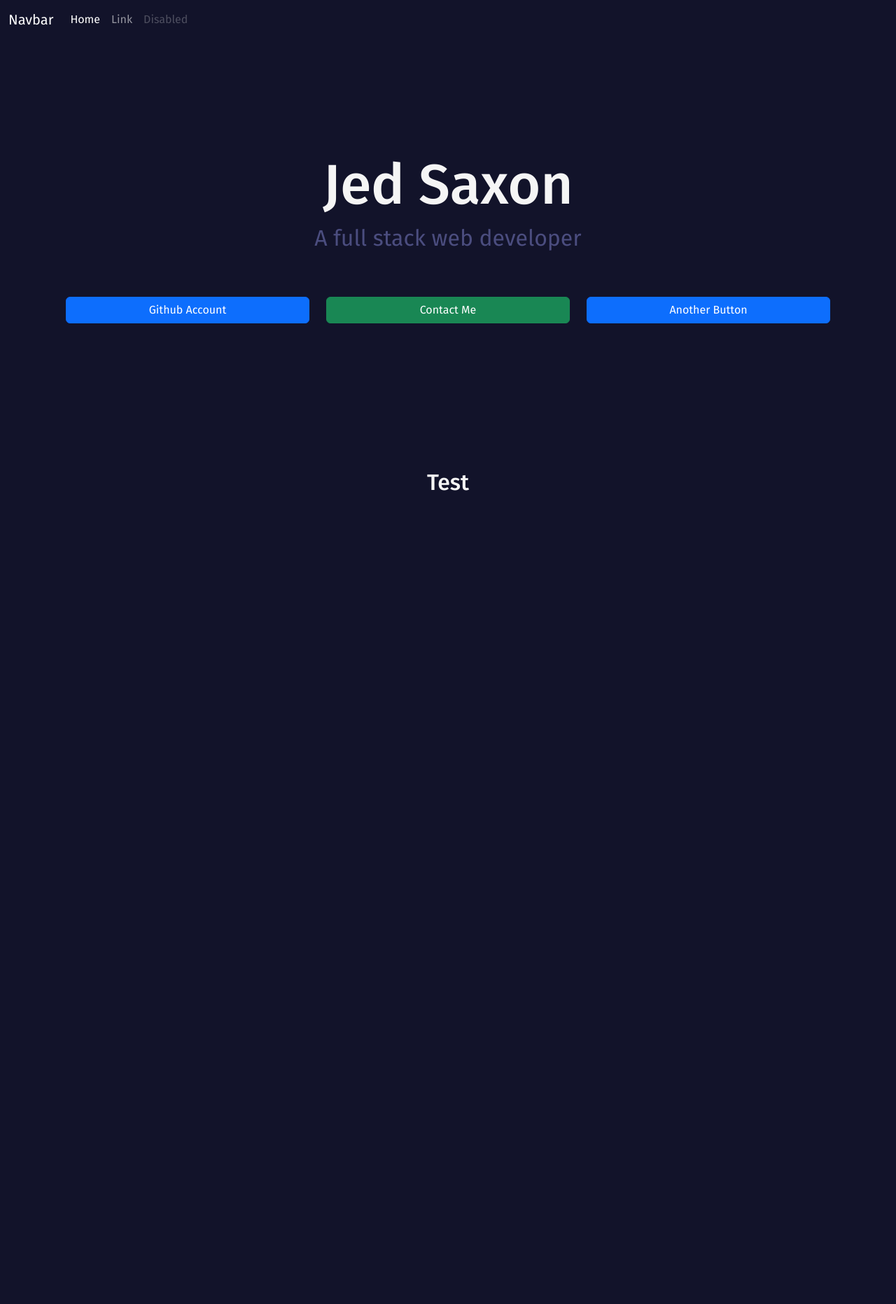
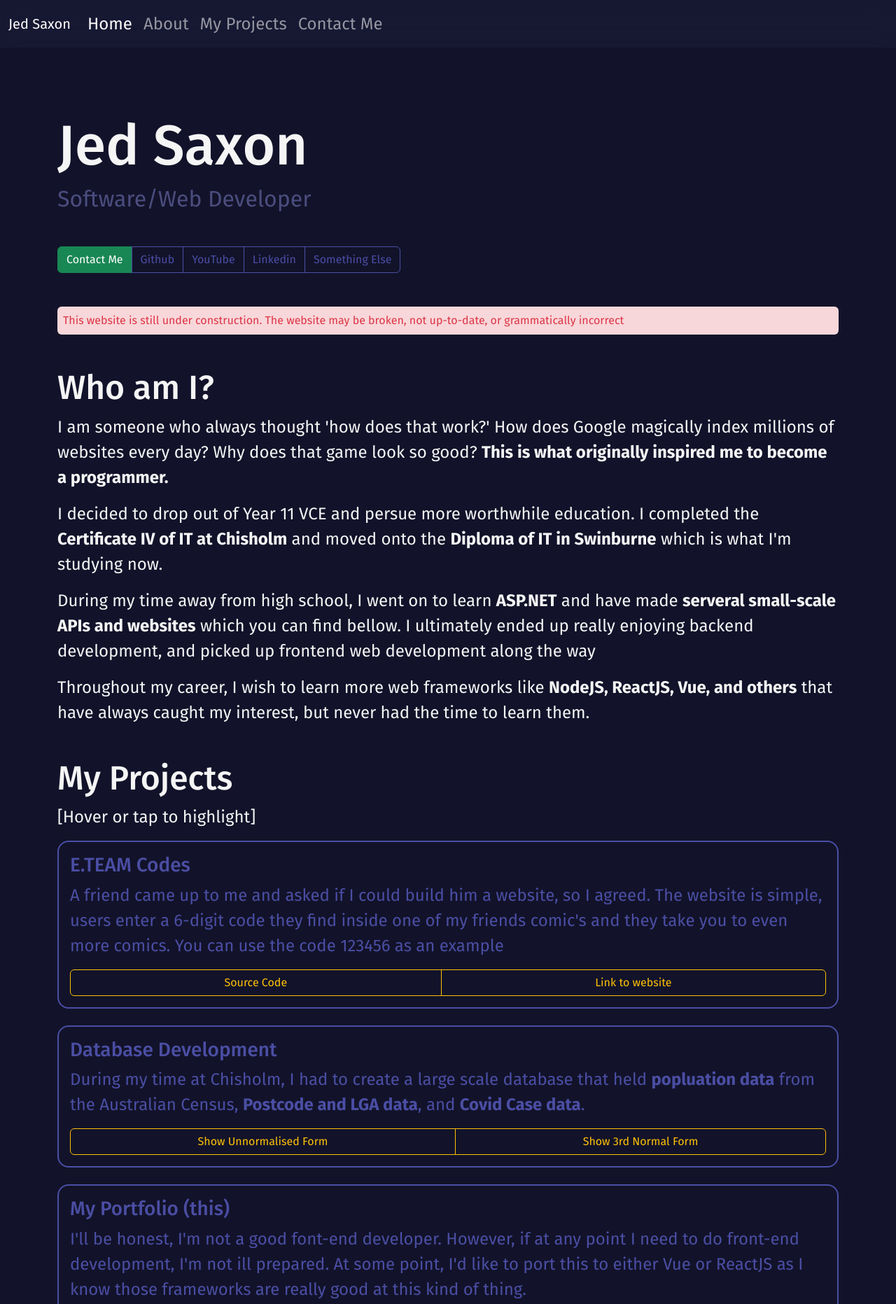
Before and after one commit to Jed-Saxon/PortfolioWebsite-2.0, a plain HTML site: page index.html in a window 1280 px wide. Shown: the top 1863 px of the page at 70% size. Before the commit the page ends 800 px from the top, so only its background shows below. Drawn offline with nearby package versions, Linux system fonts and the light colour scheme.

Commit message:
Forgot to hit 'commit' :skull:

```diff
--- a/index.html
+++ b/index.html
@@ -15,50 +15,125 @@
 </head>
 
 <body>
-    <nav class="navbar navbar-expand-sm navbar-dark bg-blue" style="background-color: none;">
+    <nav class="navbar navbar-expand-lg navbar-dark blur fixed-top" style="background-color: none;">
         <div class="container-fluid">
-            <a class="navbar-brand" href="#">Navbar</a>
+            <a class="navbar-brand" href="#">Jed Saxon</a>
             <button class="navbar-toggler" type="button" data-bs-toggle="collapse" data-bs-target="#navbarSupportedContent" aria-controls="navbarSupportedContent" aria-expanded="false" aria-label="Toggle navigation">
               <span class="navbar-toggler-icon"></span>
             </button>
             <div class="collapse navbar-collapse" id="navbarSupportedContent">
-                <ul class="navbar-nav me-auto mb-2 mb-sm-0">
+                <ul class="navbar-nav me-auto mb-2 mb-lg-0">
                     <li class="nav-item">
 						<a class="nav-link active" aria-current="page" href="#">Home</a>
                 	</li>
                 	<li class="nav-item">
-						<a class="nav-link" href="#">Link</a>
+						<a class="nav-link" href="#about">About</a>
                 	</li>
 					<li class="nav-item">
-						<a class="nav-link disabled" href="#" tabindex="-1" aria-disabled="true">Disabled</a>
+						<a class="nav-link" href="#my-projects" tabindex="-1" aria-disabled="true">My Projects</a>
 					</li>
+					<li class="nav-item">
+						<a class="nav-link" href="#contact-me">Contact Me</a>
+                	</li>
               	</ul>
             </div>
         </div>
     </nav>
 	<!-- TODO - fade-in fade-in-anim  -->
-    <div class="container-md col d-sm-flex align-items-sm-center justify-content-sm-center flex-column text-sm-center " style="margin-top: 10rem;">
+    <div class="container-sm" style="margin-top: 10rem;">
         <div class="mb-sm-5">
-            <h1>Jed Saxon</h1>
-            <p class="sub">A full stack web developer</p>
+            <h1 id="title">Jed Saxon</h1>
+            <p class="sub">Software/Web Developer</p>
         </div>
-        <div class="mb-sm-5" style="width:100%">
-            <div class="btn-group row align-items-start gy-2" style="width:100%">
-                <div class="col-sm">
-                    <a class="btn btn-primary">Github Account</a>
-                </div>
-                <div class="col-sm">
-                    <a class="btn btn-success">Contact Me</a>
-                </div>
-                <div class="col-sm">
-                    <a class="btn btn-primary">Another Button</a>
-                </div>
-            </div>
+        <div class="mb-sm-5">
+			<div class="col-sm btn-group">
+				<a class="btn btn-success" href="#contact-me">Contact Me</a>
+				<a class="btn btn-outline-secondary" href="https://github.com/Jed-Saxon/Diseased-Finger">Github</a>
+				<a class="btn btn-outline-secondary">YouTube</a>
+				<a class="btn btn-outline-secondary">Linkedin</a>
+				<a class="btn btn-outline-secondary">Something Else</a>
+			</div>
         </div>
-    </div>
-	<div class="container-md col d-sm-flex align-items-sm-center justify-content-sm-center flex-column text-sm-center " style="margin-top: 10rem;">
-		<h2>Test</h2>
+		<div class="mb-sm-5">
+			<div class="bg-danger-subtle text-danger p-2 rounded-2">
+				This website is still under construction. The website may be broken, not up-to-date, or grammatically incorrect
+			</div>
+		</div>
+		<div class="mb-sm-5" id="about">
+			<h2>Who am I?</h2>
+			<p>I am someone who always thought 'how does that work?' How does Google magically index millions of websites every day? Why does that game look so good? <b>This is what originally inspired me to become a programmer.</b></p>
+			<p>I decided to drop out of Year 11 VCE and persue more worthwhile education. I completed the <b>Certificate IV of IT at Chisholm</b> and moved onto the <b>Diploma of IT in Swinburne</b> which is what I'm studying now.</p>
+			<p>During my time away from high school, I went on to learn <b>ASP.NET</b> and have made <b>serveral small-scale APIs and websites</b> which you can find bellow. I ultimately ended up really enjoying backend development, and picked up frontend web development along the way</p>
+			<p>Throughout my career, I wish to learn more web frameworks like <b>NodeJS, ReactJS, Vue, and others</b> that have always caught my interest, but never had the time to learn them.</p>
+		</div>
+		<div class="mb-sm-5" id="my-projects">
+			<h2>My Projects</h2>
+			<p>[Hover or tap to highlight]</p>
+			<div class="mb-sm-4 p-3 bg-blue">
+				<h3>E.TEAM Codes</h2>
+				<p>A friend came up to me and asked if I could build him a website, so I agreed. The website is simple, users enter a 6-digit code they find inside one of my friends comic's and they take you to even more comics. You can use the code 123456 as an example</p>
+				<div class="btn-group btn-toolbar">
+					<a class="btn btn-outline-warning" href="https://github.com/Jed-Saxon/ETeamCodes">Source Code</a>
+					<a class="btn btn-outline-warning" href="https://eteamcodes.com/">Link to website</a>
+				</div>
+			</div>
+			<div class="mb-sm-4 p-3 bg-blue">
+				<h3>Database Development</h2>
+				<p>During my time at Chisholm, I had to create a large scale database that held <b>popluation data</b> from the Australian Census, <b>Postcode and LGA data</b>, and <b>Covid Case data</b>.</p>
+				<div class="btn-group btn-toolbar">
+					<button class="btn btn-outline-warning" data-bs-toggle="modal" data-bs-target="#image-modal" data-bs-name="Unnormalised ERD" data-bs-img="img/UnnormalisedERD.png">Show Unnormalised Form</button>
+					<button class="btn btn-outline-warning" data-bs-toggle="modal" data-bs-target="#image-modal" data-bs-name="3rd Normal Form ERD" data-bs-img="img/3rdNormalERD.png">Show 3rd Normal Form</button>
+				</div>
+			</div>
+			<div class="mb-sm-4 p-3 bg-blue">
+				<h3>My Portfolio (this)</h2>
+				<p>I'll be honest, I'm not a good font-end developer. However, if at any point I need to do front-end development, I'm not ill prepared. At some point, I'd like to port this to either Vue or ReactJS as I know those frameworks are really good at this kind of thing.</p>
+				<div class="btn-group btn-toolbar">
+					<button class="btn btn-outline-warning">Source Code (inspect element)</button>
+				</div>
+			</div>
+		</div>
+		<div class="mb-sm-4">
+			<h2 id="contact-me">Contact Me</h2>
+			<p>If you wish to contact me, you can find my details bellow!</p>
+			<ul>
+				<li><a class="link-warning" href="mailto:jedsaxon@outlook.com">jedsaxon@outlook.com</a></li>
+				<li><a class="link-warning" href="https://github.com/Jed-Saxon">Github</a></li>
+				<li>Is linkedin worth it?</li>
+			</ul>
+		</div>
 	</div>
+
+	<div class="modal modal-xl fade" id="image-modal" tabindex="-1" aria-labelledby="image-modal-header" aria-hidden="true">
+		<div class="modal-dialog">
+		  	<div class="modal-content">
+				<div class="modal-header">
+				  	<h1 class="modal-title fs-5" id="modal-img-header">Modal title</h1>
+				</div>
+				<div class="modal-body">
+					<img id="modal-img" class="img-fluid" src="" alt="Image" />
+				</div>
+				<div class="modal-footer">
+			  		<button type="button" class="btn btn-outline-secondary" data-bs-dismiss="modal">Close</button>
+				</div>
+		  	</div>
+		</div>
+	</div>
+
+	<script>
+		const imageModal = document.getElementById('image-modal');
+		imageModal.addEventListener('show.bs.modal', event => {
+			const button = event.relatedTarget;
+			const imgSrc = button.getAttribute('data-bs-img');
+			const imgName = button.getAttribute('data-bs-name');
+
+			const modalImage = document.getElementById('modal-img');
+			modalImage.src = imgSrc;
+
+			const modalImageHeader = document.getElementById('modal-img-header');
+			modalImageHeader.innerText = imgName;
+		});
+	</script>
     <script src="https://cdn.jsdelivr.net/npm/bootstrap@5.3.0-alpha3/dist/js/bootstrap.bundle.min.js" integrity="sha384-ENjdO4Dr2bkBIFxQpeoTz1HIcje39Wm4jDKdf19U8gI4ddQ3GYNS7NTKfAdVQSZe" crossorigin="anonymous"></script>
 </body>
 </html>
--- a/stylesheets/animations.css
+++ b/stylesheets/animations.css
@@ -1,4 +1,4 @@
-@keyframes fadeIn {
+@keyframes div-fadeIn {
     from {
         opacity: 0;
         transform: translateY(5rem);
@@ -9,10 +9,30 @@
     }
 }
 
+@keyframes bg-fadeIn {
+    from {
+        color: none;
+    }
+    to {
+        background-color: rgb(75, 78, 164);
+    }
+}
+
 .fade-in.fade-in-anim {
-    animation: fadeIn 1s ease-in-out forwards;
+    animation: div-fadeIn 1s cubic-bezier(0.075, 0.82, 0.165, 1) forwards;
 }
 
 .fade-in {
     opacity: 0;
 }
+
+.bg-blue {
+    transition: 0.5s cubic-bezier(0.075, 0.82, 0.165, 1);
+}
+
+.bg-blue:hover {
+    background-color: rgb(75, 78, 164);
+    box-shadow: rgb(56, 42, 107) 0 0 2rem;
+    color: whitesmoke;
+    transform: scale(1.1);
+}
--- a/stylesheets/site.css
+++ b/stylesheets/site.css
@@ -1,54 +1,17 @@
-.text-sm-center {
-    text-align: center !important;
-}
-
-.mb-sm-5 {
-    margin-bottom: 5rem;
-}
-
-.col-sm > .btn {
-    width: 100%;
-}
-
-/* Small devices (tablets, 768px and up) */
-@media (min-width: 768px) {
-    .text-sm-center {
-        text-align: center !important;
-    }
-
-    .mb-sm-5 {
-        margin-bottom: 5rem;
-    }
-}
-
-/* Medium devices (desktops, 992px and up) */
-@media (min-width: 992px) {
-    .text-sm-center {
-        text-align: center !important;
-    }
-
-    .mb-sm-5 {
-        margin-bottom: 5rem;
-    }
-}
-
-/* Large devices (large desktops, 1200px and up) */
-@media (min-width: 1200px) {
-    .text-sm-center {
-        text-align: center !important;
-    }
-
-    .mb-sm-5 {
-        margin-bottom: 5rem;
-    }
-}
-
 * {
     font-family: 'Fira Sans', 'sans-serif' !important;
 }
 
 h1 {
     font-size: 5rem;
+}
+
+h2 {
+    font-size: 3rem;
+}
+
+p, li {
+    font-size: 1.5rem;
 }
 
 p.sub {
@@ -61,3 +24,34 @@ body {
     background-color: rgb(18, 19, 42);
     color: whitesmoke;
 }
+
+.btn.btn-outline-secondary {
+    border-color: rgb(75, 78, 164);
+    color: rgb(75, 78, 164);
+}
+
+.btn.btn-outline-secondary:hover {
+    background-color: rgb(75, 78, 164) !important;
+    color: whitesmoke;
+}
+
+.btn.btn-outline-secondary:active {
+    background-color: rgb(101, 105, 211) !important;
+    color: whitesmoke;
+}
+
+.navbar.blur {
+    backdrop-filter: blur(1rem);
+    background-color: rgba(75, 75, 127, 0.1);
+}
+
+.bg-blue {
+    border: rgb(75, 78, 164) .15rem solid;
+    border-radius: 1rem;
+    color: rgb(75, 78, 164);
+}
+
+.modal-content {
+    background-color: rgb(18, 19, 42) !important;
+    border: rgb(75, 78, 164) .15rem solid !important;
+}
```
Also changed, not shown: img/3rdNormalERD.png (added), img/img_a.png (deleted), img/img_b.png (deleted), img/img_c.png (deleted), 1 other file.
